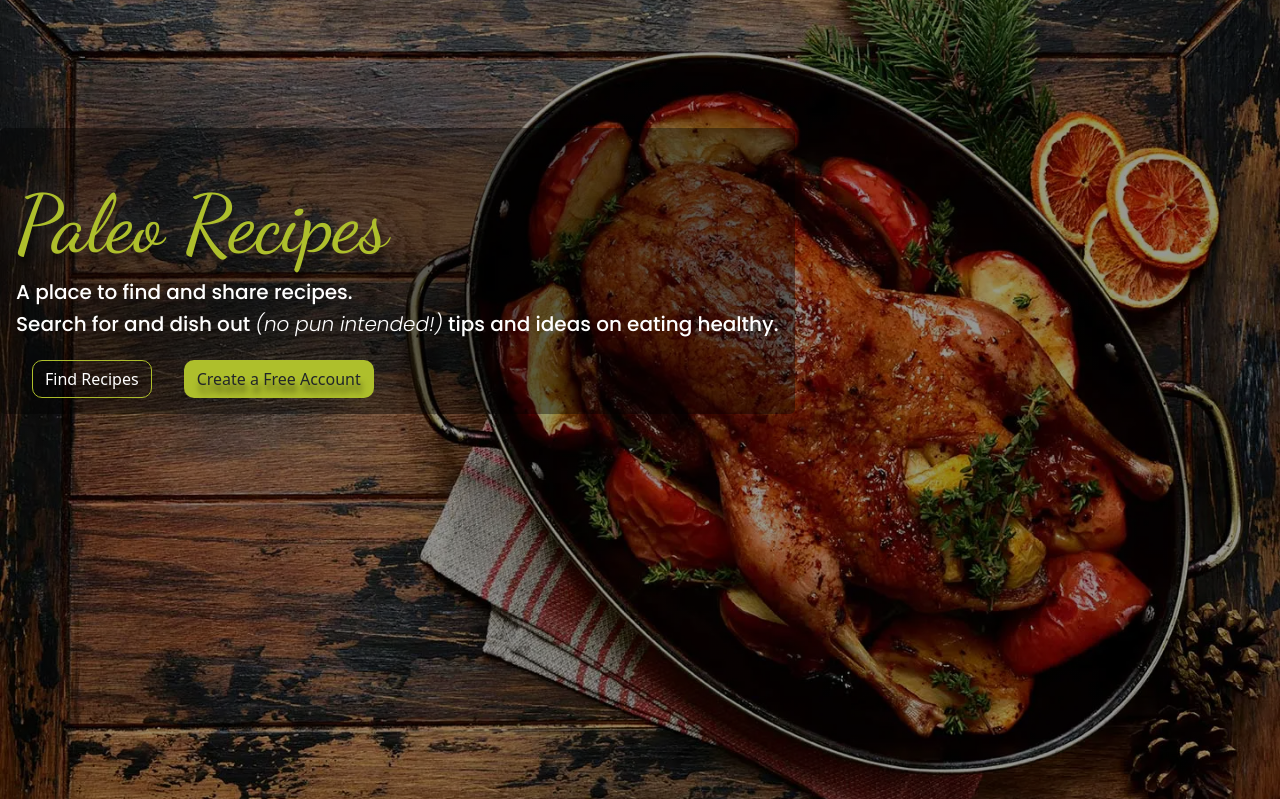
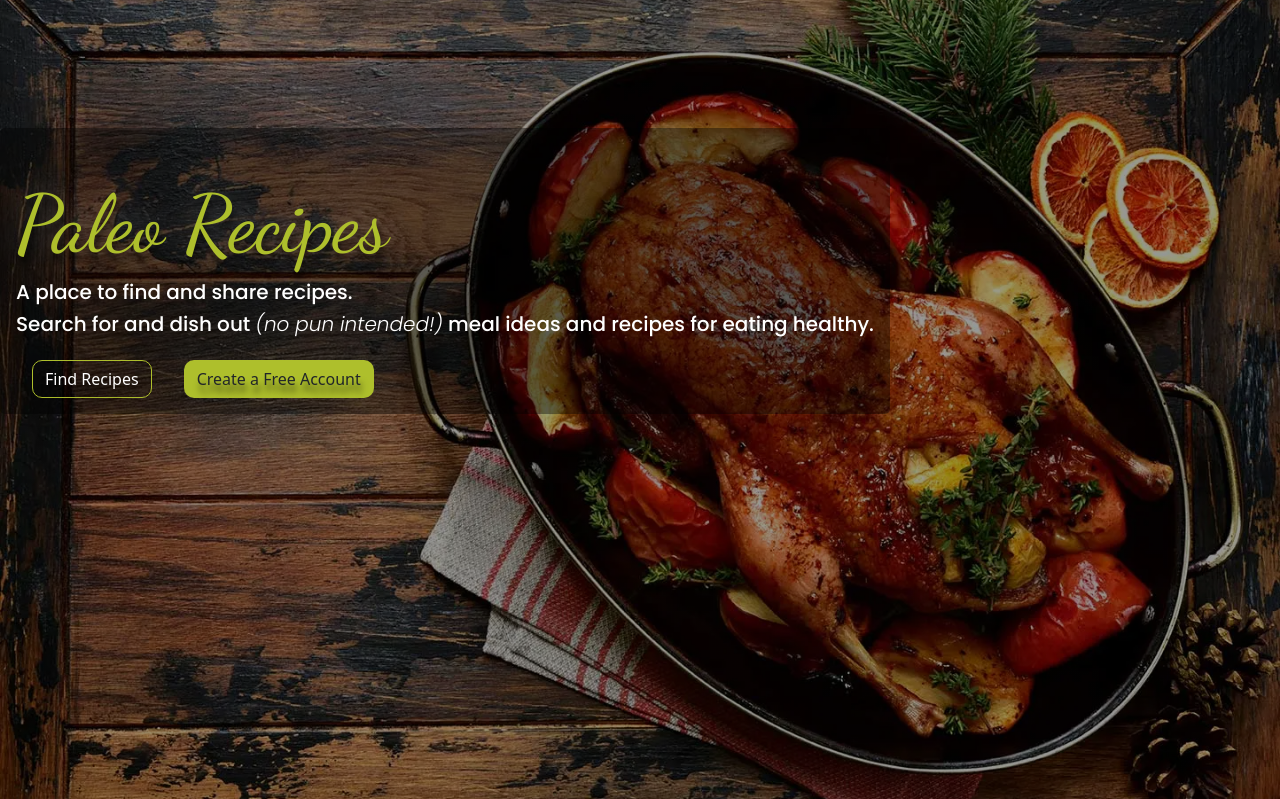
Before and after one commit to JoyZadan/paleo-recipes, a Flask app: page / in a window 1280 px wide. Shown: the part 59-858 px from the top of the page. Run offline with Flask 2, Linux system fonts and the light colour scheme.

Commit message:
Edit messaging on the index page to clearly reflect what's possible now on the App

```diff
--- a/paleorecipes/templates/index.html
+++ b/paleorecipes/templates/index.html
@@ -10,7 +10,7 @@
             </p>
             <p class="text-start text-white h5">
                 Search for and dish out <span class="fst-italic">(no pun intended!)</span>
-                tips and ideas on eating healthy.
+                meal ideas and recipes for eating healthy.
             </p>
             <div class="d-inline-flex flex-row">
                 <a href="{{ url_for('recipes') }}" class="btn btn-transparent ms-n3" role="button">Find Recipes</a>
```
